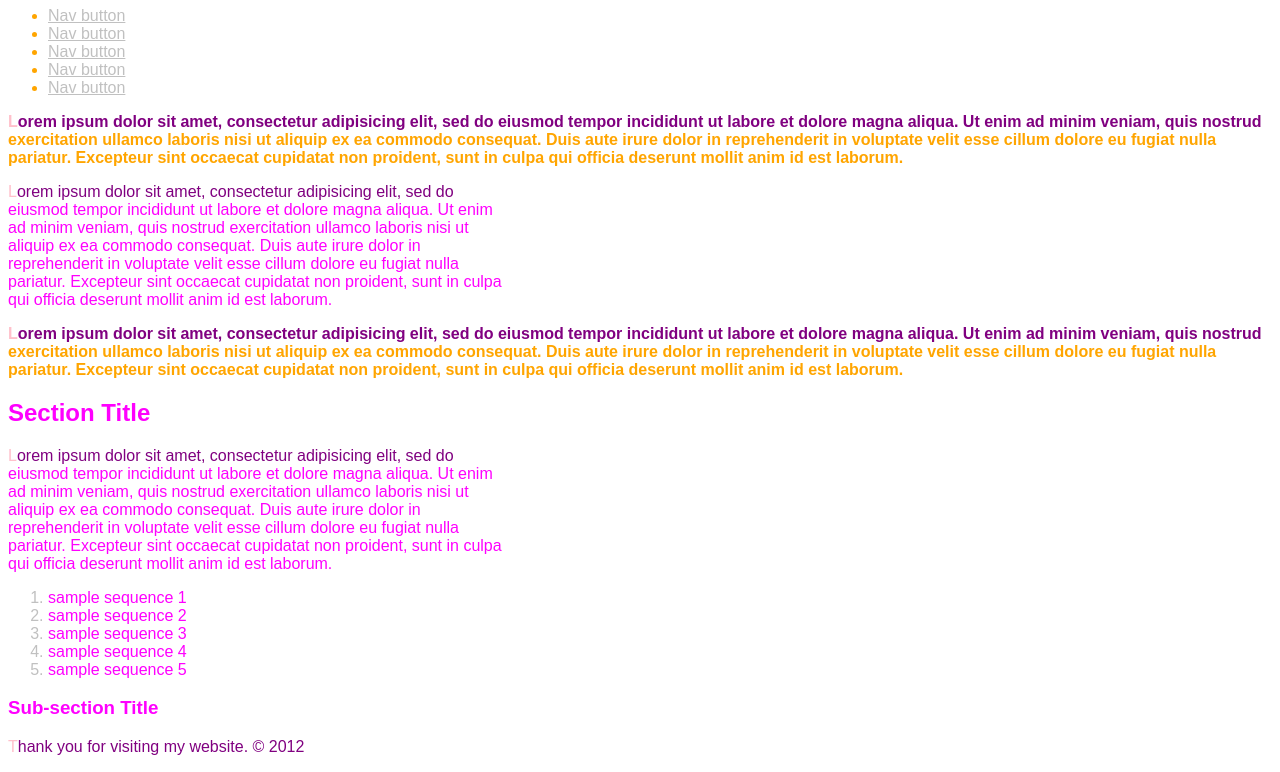
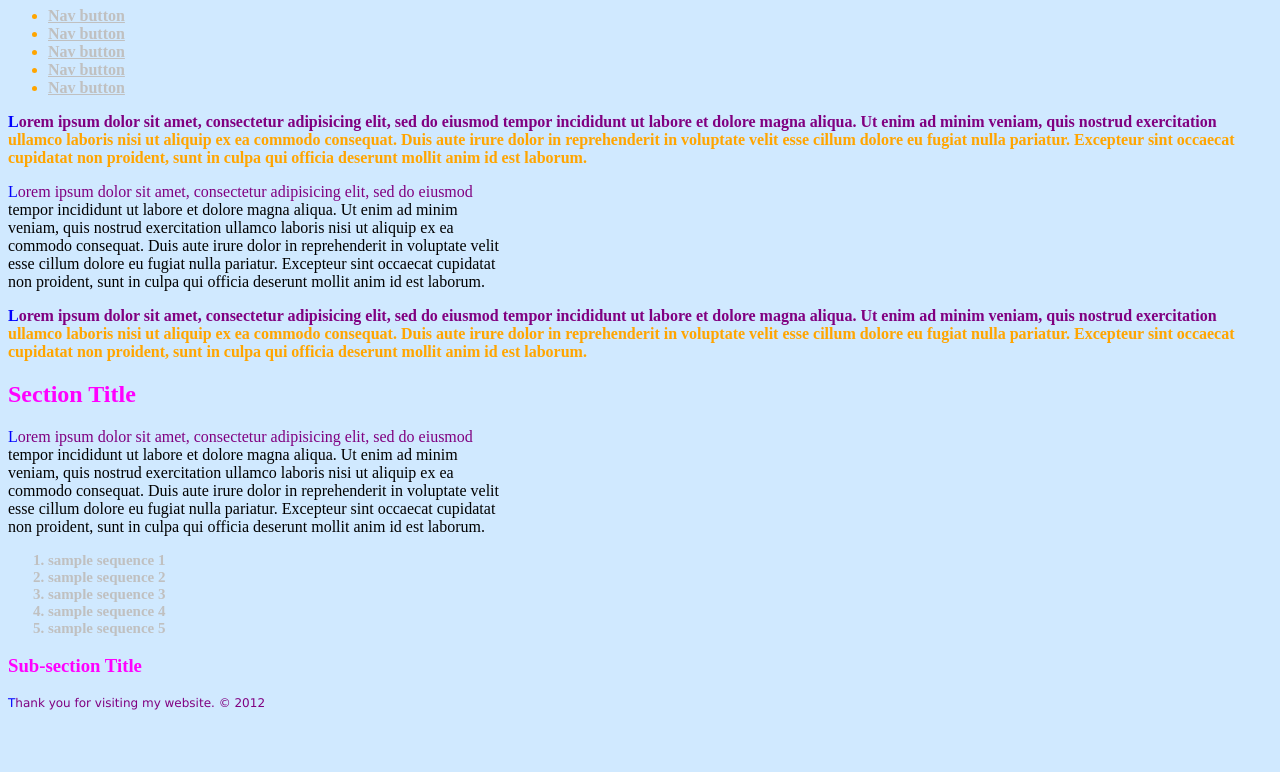
Before and after one commit to sbryant22/dws, a plain HTML site: page lab1/index_embedded.html in a window 1280 px wide. Shown: the part 73-845 px from the top of the page. After the commit the page ends 800 px from the top, so only its background shows below. Drawn offline with Linux system fonts and the light colour scheme.

Commit message:
fixed css coding

```diff
--- a/lab1/css/main.css
+++ b/lab1/css/main.css
@@ -1,3 +1,6 @@
+		   *{
+				background-color: #d0e9ff;
+			}
 			h1{
 				color: blue;
 			}
@@ -10,26 +13,37 @@
 			h1, h2, h3{
 				color: magenta;
 			}
-			a:link{
+			#nav a{
+				font-weight: bold;
+				color: brown;
+			}
+			#nav a:link{
 				color: silver;
 			}
-			a:hover{
+			#nav a:visited{
+				color: orange;
+			}
+			#nav a:hover{
 				color: green;
 			}
-			a:active{
+			#nav a:active{
 				color: red;
 			}
-			input:focus{
-				background-color: #ff0000
+			#nav input:focus{
+				background-color: #ff0000;
 			}
 			ul li{
 				color: orange;
 			}
 			p:first-letter{
-				color: pink;
+				color: blue;
 			}
 			p:first-line{
 				color: purple;
+			}
+			#num {
+				font-weight: bold;
+				font-size: 15px;
 			}
 			ol li{
 				color: silver;
@@ -44,7 +58,6 @@
 				color: orange;
 				font-weight: bold;
 			}
-			*{
-				color: magenta;
-				font-family: Arial;
-			}
+		    .footer{
+		    	font: 12px Verdana;
+		    }
--- a/lab1/index_embedded.html
+++ b/lab1/index_embedded.html
@@ -4,6 +4,9 @@
 		<title>DWS Lab 1 Embedded CSS</title>
 		<meta charset="utf-8"/>
 		<style type="text/css">
+			*{
+				background-color: #d0e9ff;
+			}
 			h1{
 				color: blue;
 			}
@@ -16,26 +19,37 @@
 			h1, h2, h3{
 				color: magenta;
 			}
-			a:link{
+			#nav a{
+				font-weight: bold;
+				color: brown;
+			}
+			#nav a:link{
 				color: silver;
 			}
-			a:hover{
+			#nav a:visited{
+				color: orange;
+			}
+			#nav a:hover{
 				color: green;
 			}
-			a:active{
+			#nav a:active{
 				color: red;
 			}
-			input:focus{
-				background-color: #ff0000
+			#nav input:focus{
+				background-color: #ff0000;
 			}
 			ul li{
 				color: orange;
 			}
 			p:first-letter{
-				color: pink;
+				color: blue;
 			}
 			p:first-line{
 				color: purple;
+			}
+			#num {
+				font-weight: bold;
+				font-size: 15px;
 			}
 			ol li{
 				color: silver;
@@ -50,17 +64,16 @@
 				color: orange;
 				font-weight: bold;
 			}
-			*{
-				color: magenta;
-				font-family: Arial;
-			}
+		    .footer{
+		    	font: 12px Verdana;
+		    }
 		</style>
 	</head>
 	<body>
 	<!-- Embedded CSS -->
 	<!-- All Selector elements used -->
 		<h1>Company Name</h1>
-		<ul>
+		<ul id="nav">
 			<li><a href="#">Nav button</a></li>
 			<li><a href="#">Nav button</a></li>
 			<li><a href="#">Nav button</a></li>
@@ -72,7 +85,7 @@
 		<p class="important">Lorem ipsum dolor sit amet, consectetur adipisicing elit, sed do eiusmod tempor incididunt ut labore et dolore magna aliqua. Ut enim ad minim veniam, quis nostrud exercitation ullamco laboris nisi ut aliquip ex ea commodo consequat. Duis aute irure dolor in reprehenderit in voluptate velit esse cillum dolore eu fugiat nulla pariatur. Excepteur sint occaecat cupidatat non proident, sunt in culpa qui officia deserunt mollit anim id est laborum. </p>
 		<h2>Section Title</h2>
 		<p id="content">Lorem ipsum dolor sit amet, consectetur adipisicing elit, sed do eiusmod tempor incididunt ut labore et dolore magna aliqua. Ut enim ad minim veniam, quis nostrud exercitation ullamco laboris nisi ut aliquip ex ea commodo consequat. Duis aute irure dolor in reprehenderit in voluptate velit esse cillum dolore eu fugiat nulla pariatur. Excepteur sint occaecat cupidatat non proident, sunt in culpa qui officia deserunt mollit anim id est laborum. </p>
-		<ol>
+		<ol id="num">
 			<li><span>sample sequence 1</span></li>
 			<li><span>sample sequence 2</span></li>
 			<li><span>sample sequence 3</span></li>
```
